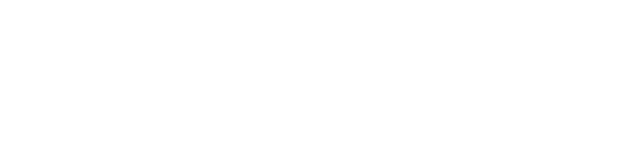
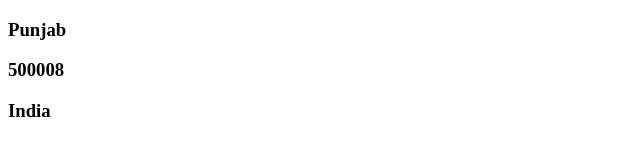
Before and after one commit to japsimra/padda, a plain HTML site: page contact.html in a window 1280 px wide. Shown: the whole page, without its empty margins (0-640 px from the left). Drawn offline with Linux system fonts and the light colour scheme.

Commit message:
updated contact page for testing

```diff
--- a/contact.html
+++ b/contact.html
@@ -4,6 +4,9 @@
 		<title>Contact us</title>
 	</head>
 	<body>
+		<h3>Punjab</h3>
+		<h3>500008</h3>
+		<h3>India</h3>
 
 	</body>
 </html>
```
